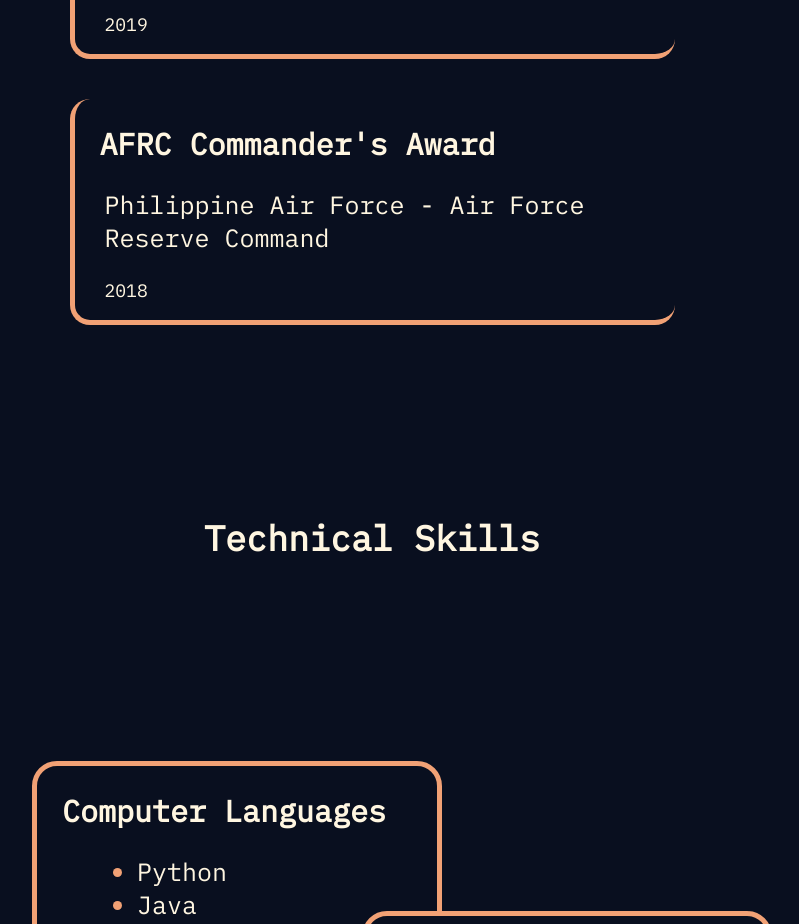
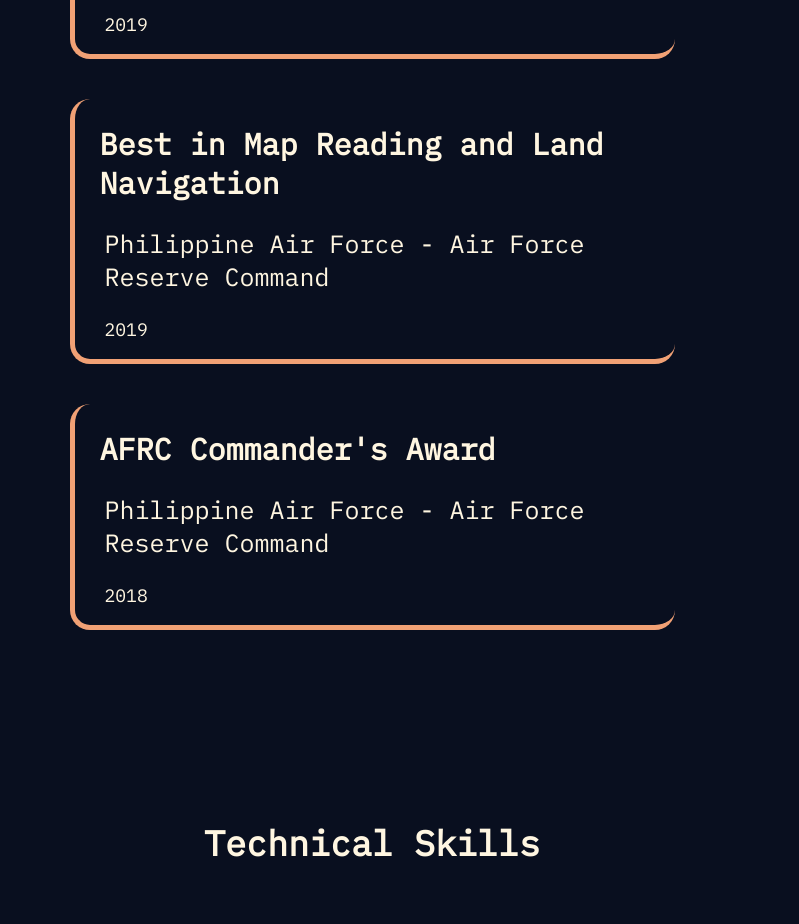
Before and after one commit to pn-tn/myportfolio, a React (Create React App) app: page /#/qualifications in a window 1280 px wide. Shown: the part 2140-3064 px from the top of the page, without its empty margins (268-1067 px from the left). Built offline with nearby package versions, Linux system fonts and the light colour scheme.

Commit message:
added the map reading accomplishment

```diff
--- a/src/components/Qualifications.jsx
+++ b/src/components/Qualifications.jsx
@@ -62,6 +62,11 @@
 					<p className="year">2019</p>
 				</div>
 				<div className="accomplishment_card">
+					<h2>Best in Map Reading and Land Navigation</h2>
+					<p className="org">Philippine Air Force - Air Force Reserve Command</p>
+					<p className="year">2019</p>
+				</div>
+				<div className="accomplishment_card">
 					<h2>AFRC Commander's Award</h2>
 					<p className="org">Philippine Air Force - Air Force Reserve Command</p>
 					<p className="year">2018</p>
```
